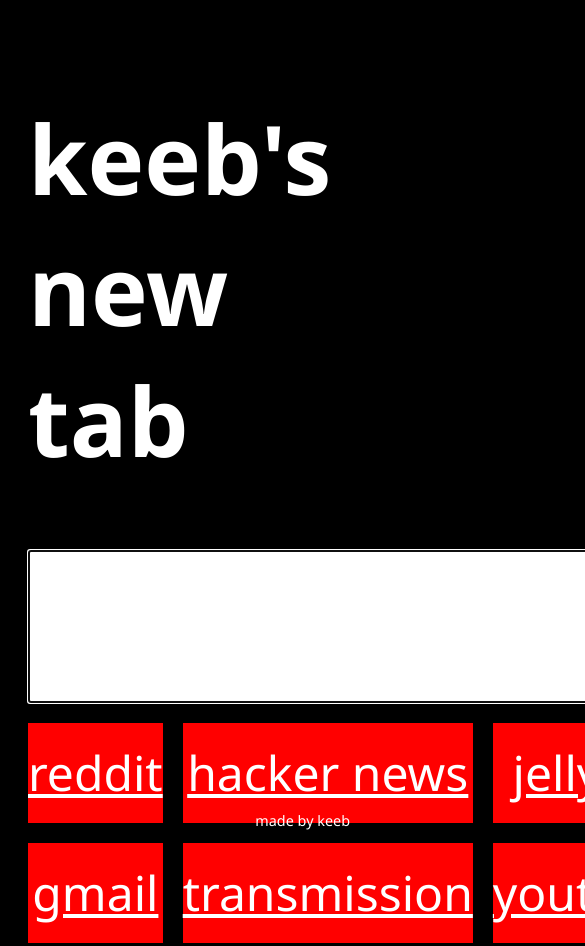
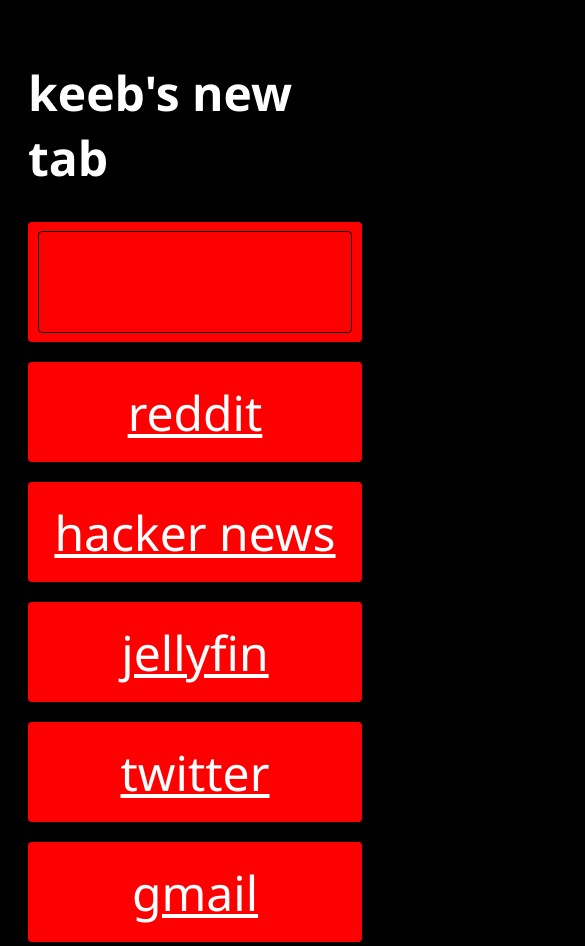
Before and after one commit to keeb/newtab, a plain HTML site: page index.html in a window 390 px wide. Shown: the top 946 px of the page, 585 px wide, since content can reach past the window. Drawn offline with Linux system fonts and the light colour scheme.

Commit message:
fixed styling

```diff
--- a/index.html
+++ b/index.html
@@ -1,16 +1,17 @@
 <!DOCTYPE html>
 <html>
+
 <head>
     <meta name="" content="">
+    <meta name="viewport" content="width=device-width, initial-scale=1.0">
     <title>keeb's new tab</title>
     <style>
-
         body {
             background: black;
             color: white;
             padding: 20px;
             font-size: 3em;
-            font-family:'Segoe UI', Tahoma, Geneva, Verdana, sans-serif
+            font-family: 'Segoe UI', Tahoma, Geneva, Verdana, sans-serif
         }
 
         a {
@@ -22,6 +23,7 @@
             grid-template-columns: repeat(4, 1fr);
             grid-gap: 20px;
             margin-top: 20px;
+            width: 100%;
         }
 
         .link-card {
@@ -29,18 +31,39 @@
             justify-content: center;
             align-items: center;
             height: 100px;
+            border-radius: 4px;
             background: red;
         }
 
-         input {
-            font-size: 8rem;
-            color: gray;
+        input,
+        input:focus {
+            all: unset;
+            font-size: 5rem;
+            color: white;
+            width: 100%;
+            height: 100%;
+            background: red;
+            border: 1px solid;
+            border-radius: 4px;
+            border-color: black;
         }
+
+        .search {
+            display: flex;
+            justify-content: center;
+            align-items: center;
+            height: 100px;
+            background: red;
+            padding: 10px;
+            border-radius: 4px;
+        }
+
         #searchResults {
             margin-top: 20px;
             font-size: 1em;
             background: red;
         }
+
         .footer {
             position: absolute;
             bottom: 0;
@@ -51,16 +74,46 @@
             margin-right: 20px;
             font-size: .3em;
         }
+
+        /* Portrait orientation */
+        @media screen and (min-width: 360px) and (max-width: 411px) {
+            input {
+                font-size: 3rem;
+            }
+
+            .link-grid {
+                display: grid;
+                grid-template-columns: repeat(1, 1fr);
+                grid-gap: 20px;
+                margin-top: 20px;
+                width: 100%;
+            }
+
+            .content-wrap {
+                padding-bottom: 100px;
+            }
+
+            .footer {
+                position: relative;
+            }
+
+            h1 {
+                font-size: 1em;
+            }
+        }
     </style>
     <script lang="text/javascript">
         var links = [
-                {text: "reddit", url: "https://reddit.com"},
-                {text: "hacker news", url: "https://news.ycombinator.com"},
-                {text: "jellyfin", url: "http://jellyfin.treehouse.local"},
-                {text: "twitter", url: "http://tweetdeck.twitter.com"},
-                {text: "gmail", url: "http://gmail.com"},
-                {text: "transmission", url: "http://treehouse:9091/transmission/web/"},
-                {text: "youtube", url: "http://youtube.com"},
+            { text: "reddit", url: "https://reddit.com" },
+            { text: "hacker news", url: "https://news.ycombinator.com" },
+            { text: "jellyfin", url: "https://jellyfin.treehouse.local" },
+            { text: "twitter", url: "https://tweetdeck.twitter.com" },
+            { text: "gmail", url: "https://gmail.com" },
+            { text: "transmission", url: "http://treehouse:9091/transmission/web/" },
+            { text: "youtube", url: "https://youtube.com" },
+            { text: "twitch", url: "https://twitch.tv" },
+            { text: "roblox", url: "https://roblox.com" },
+            { text: "openai", url: "https://chat.openai.com/chat" },
 
         ];
 
@@ -70,7 +123,7 @@
             e = e || window.event;
 
             //if enter is pressed, go to the first link
-                if(e.keyCode == 13) {
+            if (e.keyCode == 13) {
                 location.href = document.getElementById("searchResults").firstChild.href;
             }
             var charCode = typeof e.which == "number" ? e.which : e.keyCode;
@@ -101,9 +154,9 @@
                     suggestions.push(links[i]);
                 }
             }
-                console.log("suggestions: " + suggestions.forEach(element => {console.log(element.text)}));
+            console.log("suggestions: " + suggestions.forEach(element => { console.log(element.text) }));
             if (suggestions.length == 0) {
-                    suggestions.push({text: "no results found", url: "https://google.com/search?q=" + input});
+                suggestions.push({ text: "search google", url: "https://google.com/search?q=" + input });
             }
             autocomplete(suggestions);
         }
@@ -124,7 +177,10 @@
         }
     </script>
 </head>
+
 <body onload="document.getElementById('search').focus();">
+    <div class="page-container">
+        <div class="content-wrap">
             <div class="header">
                 <h1>keeb's new tab</h1>
             </div>
@@ -146,8 +202,11 @@
                     });
                 </script>
             </div>
+        </div>
         <div class="footer">
             <p>made by keeb</p>
         </div>
+    </div>
 </body>
+
 </html>
```
Lines whose indentation alone changed are shown as unchanged.
